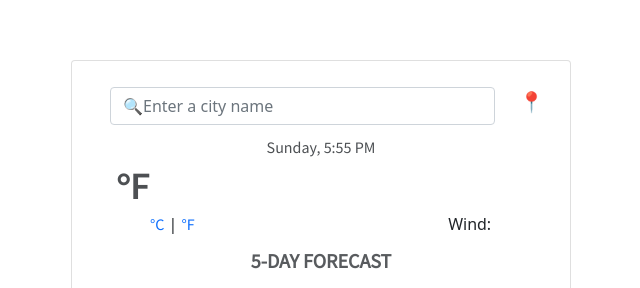
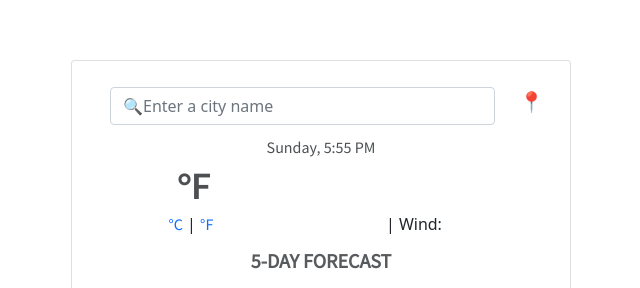
Before and after one commit to vivianlee795/weather-app, a plain HTML site: page index.html in a window 1280 px wide. Shown: the part 215-503 px from the top of the page, without its empty margins (319-959 px from the left). Drawn offline with nearby package versions, Linux system fonts and the light colour scheme.

Commit message:
styled weather section

```diff
--- a/index.html
+++ b/index.html
@@ -44,19 +44,21 @@
             <div class="col" id="date"></div>
           </div>
           <div class="row current">
-            <div class="col-5">
+            <div class="col-5" id="currentWeather">
               <span><img src="" alt="" id="icon" /></span>
               <span id="currentTemp"></span>°<span id="currentUnit">F</span>
             </div>
             <div class="col-7" id="location"></div>
           </div>
           <div class="row">
-            <div class="col-4" id="unit">
+            <div class="col-5" id="unit">
               <a href="#" id="celsius">°C</a> |
               <a href="#" id="fahrenheit">°F</a>
             </div>
-            <div class="col-4" id="weatherDescription"></div>
-            <div class="col-4">Wind: <span id="windSpeed"></span></div>
+            <div class="col-7" id="weatherInfo">
+              <span id="weatherDescription"></span> |
+              <span> Wind: <span id="windSpeed"></span></span>
+            </div>
           </div>
           <div class="col title">5-DAY FORECAST</div>
           <div class="row days">
--- a/style.css
+++ b/style.css
@@ -35,6 +35,9 @@ form {
   font-size: 30px;
 }
 
+#location{
+  text-align: center;
+}
 #currentLocationEmoji {
   font-size: 20px;
   text-decoration: none;
@@ -44,13 +47,29 @@ form {
   font-weight: 300;
   opacity: 80%;
 }
+#currentWeather {
+  text-align: center;
+}
+#unit{
+  text-align: center;
+}
 #celsius, #fahrenheit {
   font-family: "Source Sans Pro", sans-serif;
+  margin: 0 auto;
   text-decoration: none;}
 
-#weatherDescription {font-family:"Source Sans Pro", sans-serif;text-transform: capitalize;}
+#weatherInfo {
+  text-align: center;
+}
 
-#byLine {font-size: 12px;
-    position: relative;
-    bottom: 270px;
-  text-align: center;}
+#weatherDescription {
+  font-family:"Source Sans Pro", sans-serif;
+  text-transform: capitalize;
+}
+
+#byLine {
+  font-size: 12px;
+  position: relative;
+  bottom: 270px;
+  text-align: center;
+}
```
